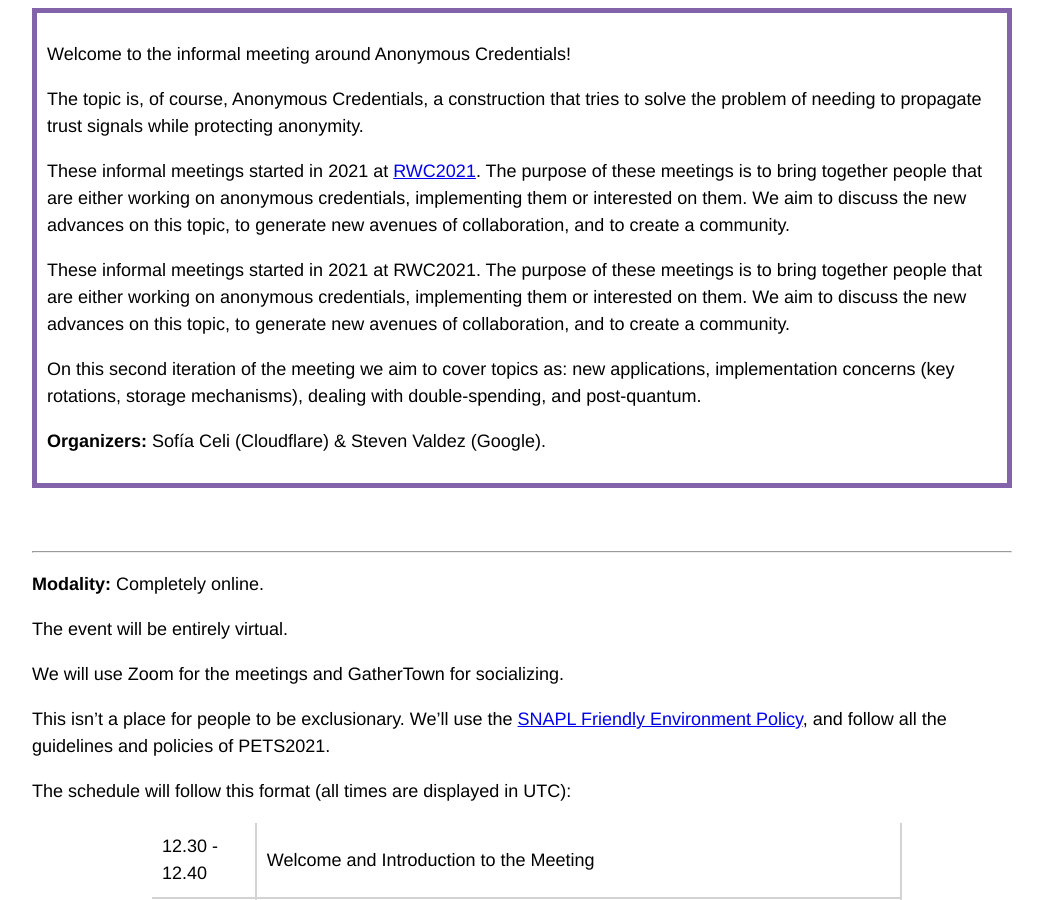
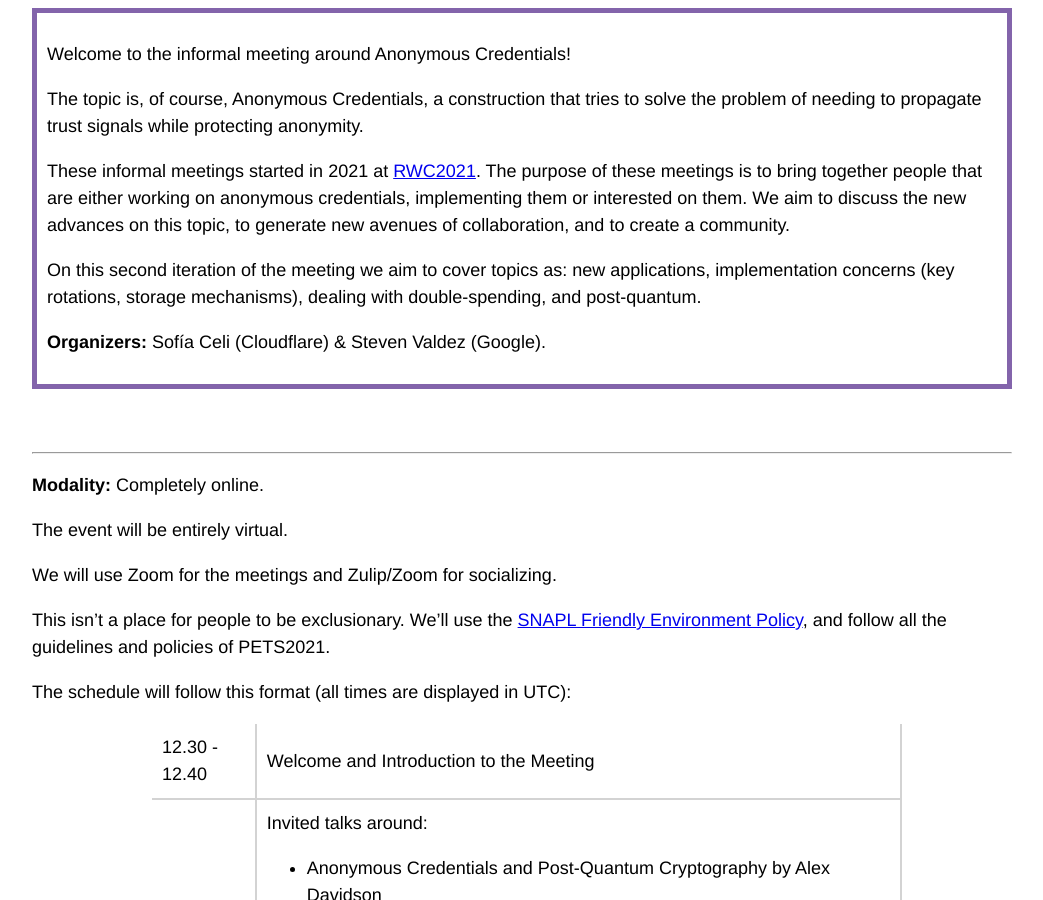
Before and after one commit to claucece/Anonymous-Credentials-Meeting, a Jekyll site: the page built from index.html, in a window 1280 px wide and 900 px high, scrolled down 529 px. Shown: the whole window, without its empty margins (118-1161 px from the left). Built offline with Jekyll 4.4.1, drawn with Linux system fonts in a browser that asks for light colours.

Commit message:
Corrections

```diff
--- a/index.html
+++ b/index.html
@@ -23,9 +23,6 @@ layout: default
 			These informal meetings started in 2021 at <a href="https://www.sofiaceli.com/Anonymous-Credentials-Meeting/meeting-2020.html">RWC2021</a>. The purpose of these meetings is to bring together people that are either working on anonymous credentials, implementing them or interested on them. We aim to discuss the new advances on this topic, to generate new avenues of collaboration, and to create a community.
       </p>
       <p>
-			These informal meetings started in 2021 at RWC2021. The purpose of these meetings is to bring together people that are either working on anonymous credentials, implementing them or interested on them. We aim to discuss the new advances on this topic, to generate new avenues of collaboration, and to create a community.
-      </p>
-      <p>
 			On this second iteration of the meeting we aim to cover topics as: new applications, implementation concerns (key rotations, storage mechanisms), dealing with double-spending, and post-quantum.
       </p>
     	<p><strong>Organizers:</strong> Sofía Celi (Cloudflare) & Steven Valdez (Google).</p>
@@ -35,7 +32,7 @@ layout: default
       <hr>
     	<p><strong>Modality:</strong> Completely online.</p>
 			<p>The event will be entirely virtual.</p>
-    	<p>We will use Zoom for the meetings and GatherTown for socializing.</p>
+    	<p>We will use Zoom for the meetings and Zulip/Zoom for socializing.</p>
 			<p>This isn’t a place for people to be exclusionary. We’ll use the <a href="https://snapl.org/2015/policy.html">SNAPL Friendly Environment Policy</a>, and follow all the guidelines and policies of PETS2021.</p>
 			<p>The schedule will follow this format (all times are displayed in UTC):</p>
       <table class="fixed_headers">
```
